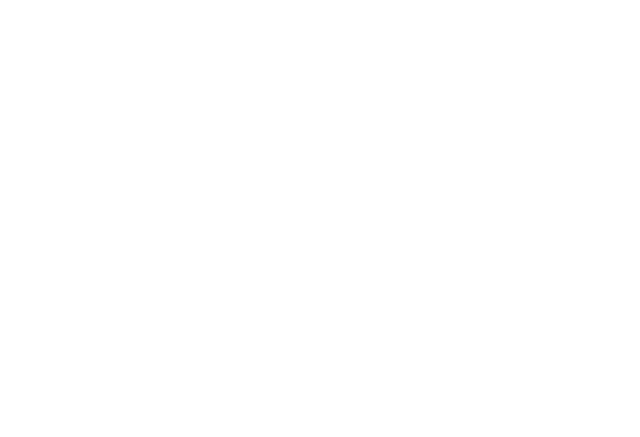
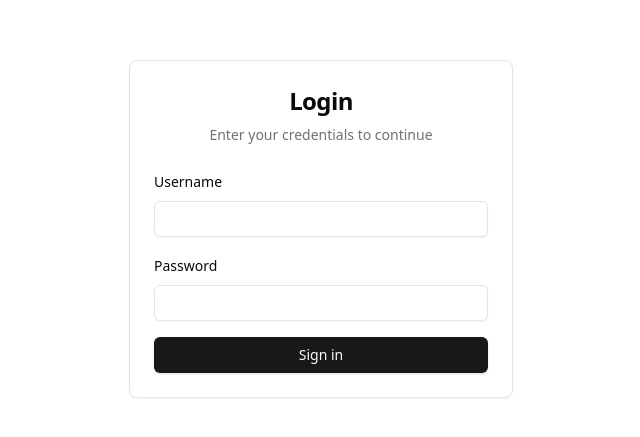
Before and after one commit to kkeeling/bigeq-authorize-dashboard, a React (Vite) app: page /login in a window 1280 px wide. Before the commit this address had no page. Shown: the part 171-608 px from the top of the page, without its empty margins (319-959 px from the left). Built offline with nearby package versions, Linux system fonts and the light colour scheme.

Commit message:
Adds authentication and protected routes
Implements login page with basic authentication
Adds protected route mechanism to restrict dashboard access
Redirects unauthenticated users to login page

Creates client-side authentication using localStorage

```diff
--- a/src/App.tsx
+++ b/src/App.tsx
@@ -1,6 +1,18 @@
-import { BrowserRouter, Routes, Route } from "react-router-dom"
+import { BrowserRouter, Routes, Route, Navigate } from "react-router-dom"
 import HomePage from "./pages/page"
 import DashboardPage from "./pages/dashboard/page"
+import LoginPage from "./pages/login/page"
+
+const isAuthenticated = () => {
+  return localStorage.getItem("isAuthenticated") === "true"
+}
+
+function ProtectedRoute({ children }: { children: React.ReactNode }) {
+  if (!isAuthenticated()) {
+    return <Navigate to="/login" replace />
+  }
+  return children
+}
 
 function App() {
   return (
@@ -8,7 +20,15 @@
       <div className="min-h-screen bg-background">
         <Routes>
           <Route path="/" element={<HomePage />} />
-          <Route path="/dashboard" element={<DashboardPage />} />
+          <Route path="/login" element={<LoginPage />} />
+          <Route
+            path="/dashboard"
+            element={
+              <ProtectedRoute>
+                <DashboardPage />
+              </ProtectedRoute>
+            }
+          />
         </Routes>
       </div>
     </BrowserRouter>
--- /dev/null
+++ b/src/pages/login/page.tsx
@@ -0,0 +1,90 @@
+import { useState } from "react"
+import { useNavigate } from "react-router-dom"
+import { Button } from "@/components/ui/button"
+
+export default function LoginPage() {
+  const navigate = useNavigate()
+  const [error, setError] = useState("")
+  const [isLoading, setIsLoading] = useState(false)
+
+  const handleSubmit = async (e: React.FormEvent<HTMLFormElement>) => {
+    e.preventDefault()
+    setError("")
+    setIsLoading(true)
+
+    const formData = new FormData(e.currentTarget)
+    const username = formData.get("username") as string
+    const password = formData.get("password") as string
+
+    try {
+      // TODO: Implement actual authentication
+      if (username === "admin" && password === "password") {
+        localStorage.setItem("isAuthenticated", "true")
+        navigate("/dashboard")
+      } else {
+        setError("Invalid username or password")
+      }
+    } catch (err) {
+      setError("An error occurred. Please try again.")
+    } finally {
+      setIsLoading(false)
+    }
+  }
+
+  return (
+    <div className="flex min-h-screen items-center justify-center bg-background">
+      <div className="w-full max-w-sm space-y-6 rounded-lg border bg-card p-6 shadow-sm">
+        <div className="space-y-2 text-center">
+          <h1 className="text-2xl font-semibold tracking-tight">Login</h1>
+          <p className="text-sm text-muted-foreground">
+            Enter your credentials to continue
+          </p>
+        </div>
+        <form onSubmit={handleSubmit} className="space-y-4">
+          <div className="space-y-2">
+            <label
+              htmlFor="username"
+              className="text-sm font-medium leading-none peer-disabled:cursor-not-allowed peer-disabled:opacity-70"
+            >
+              Username
+            </label>
+            <input
+              id="username"
+              name="username"
+              type="text"
+              required
+              autoComplete="username"
+              className="flex h-9 w-full rounded-md border border-input bg-background px-3 py-1 text-sm shadow-sm transition-colors file:border-0 file:bg-transparent file:text-sm file:font-medium placeholder:text-muted-foreground focus-visible:outline-none focus-visible:ring-1 focus-visible:ring-ring disabled:cursor-not-allowed disabled:opacity-50"
+            />
+          </div>
+          <div className="space-y-2">
+            <label
+              htmlFor="password"
+              className="text-sm font-medium leading-none peer-disabled:cursor-not-allowed peer-disabled:opacity-70"
+            >
+              Password
+            </label>
+            <input
+              id="password"
+              name="password"
+              type="password"
+              required
+              autoComplete="current-password"
+              className="flex h-9 w-full rounded-md border border-input bg-background px-3 py-1 text-sm shadow-sm transition-colors file:border-0 file:bg-transparent file:text-sm file:font-medium placeholder:text-muted-foreground focus-visible:outline-none focus-visible:ring-1 focus-visible:ring-ring disabled:cursor-not-allowed disabled:opacity-50"
+            />
+          </div>
+          {error && (
+            <div className="text-sm text-destructive">{error}</div>
+          )}
+          <Button
+            type="submit"
+            className="w-full"
+            disabled={isLoading}
+          >
+            {isLoading ? "Signing in..." : "Sign in"}
+          </Button>
+        </form>
+      </div>
+    </div>
+  )
+}
--- a/src/pages/page.tsx
+++ b/src/pages/page.tsx
@@ -5,7 +5,7 @@
   const navigate = useNavigate()
 
   useEffect(() => {
-    navigate("/dashboard")
+    navigate("/login")
   }, [navigate])
 
   return null
```
